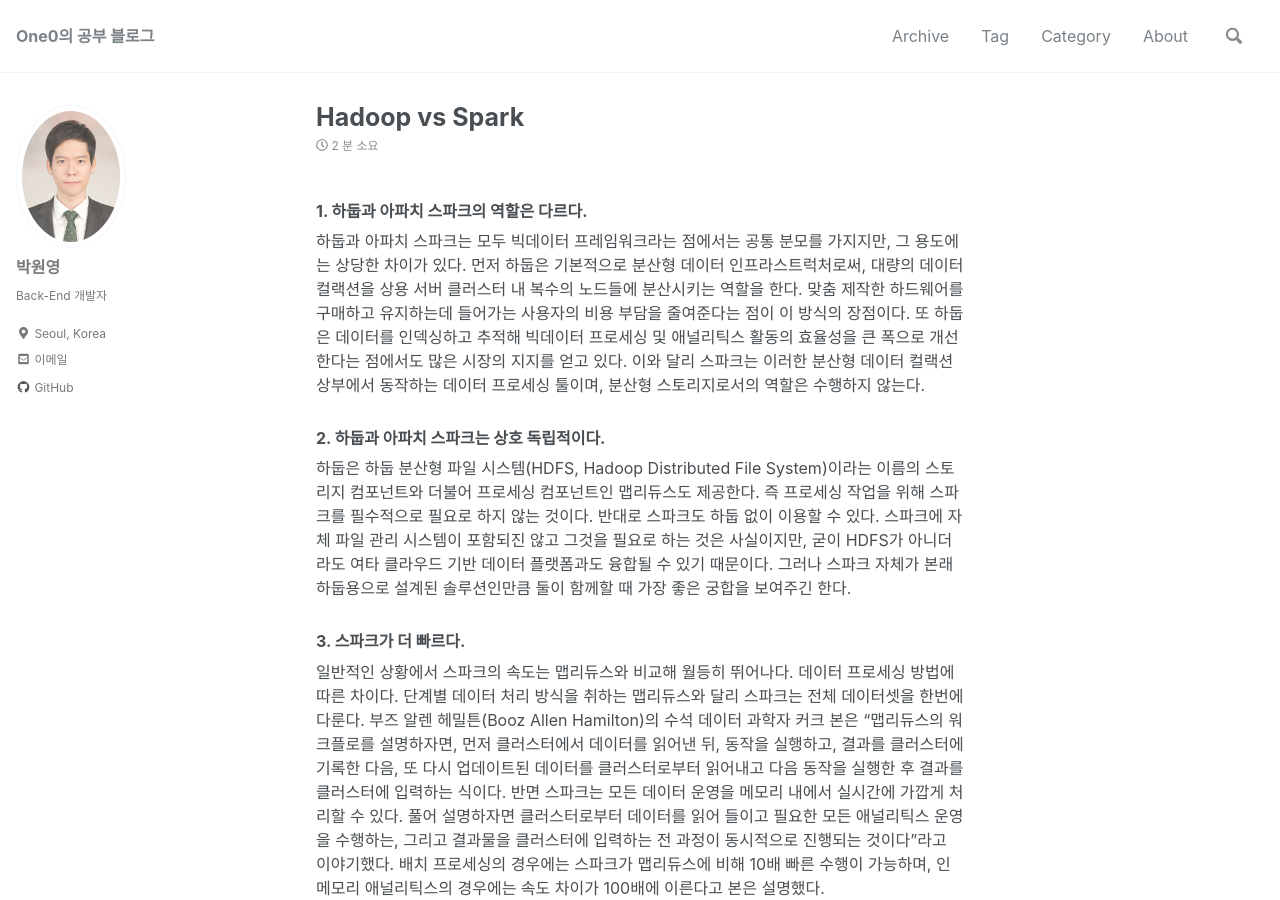
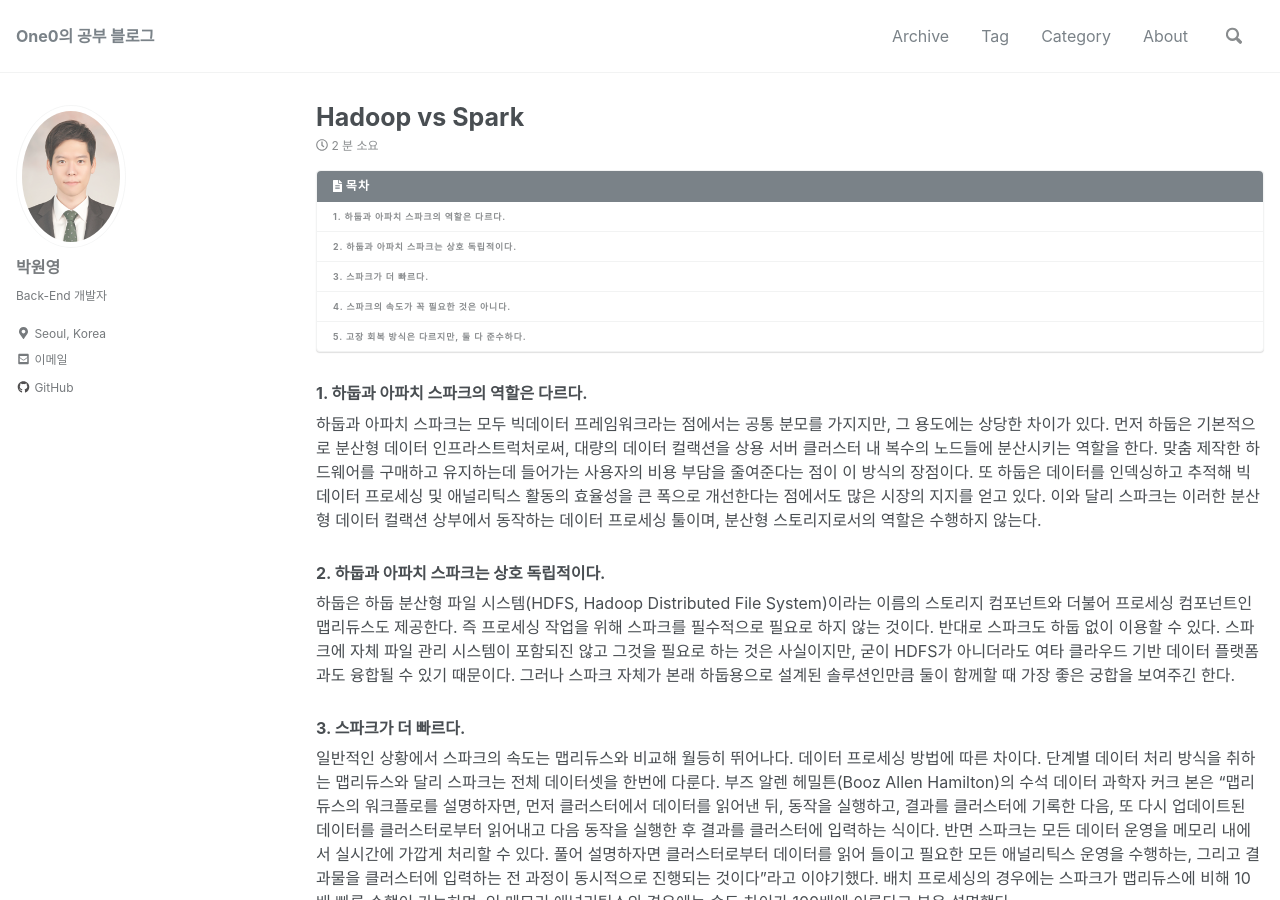
Before and after one commit to WonYoungPark/blog, a Jekyll site: the page built from _posts/06.Hadoop/2017-11-06-Hadoop vs Spark.md, in a window 1280 px wide and 900 px high. Built offline with Jekyll 4.4.1, drawn with Linux system fonts in a browser that asks for light colours; nearby versions of some CDN libraries; comment, search, counter and statistics services are not loaded; part of the change alters nothing that is shown.

Commit message:
설정 변경

```diff
--- a/_config.yml
+++ b/_config.yml
@@ -24,8 +24,10 @@ url                      : "https://blog.one0.me"
 baseurl                  : # the subpath of your site, e.g. "/blog"
 repository               : "wonyoungpark.github.io"
 teaser                   : # path of fallback teaser image, e.g. "/assets/images/500x300.png"
-# breadcrumbs            : false # true, false (default)
+breadcrumbs              : false # true, false (default)
 words_per_minute         : 200
+header:
+  images                 : /assets/images/iron-man.jpg
 comments:
   provider               : "disqus" # false (default), "disqus", "discourse", "facebook", "google-plus", "staticman", "staticman_v2" "custom"
   disqus:
@@ -197,7 +199,7 @@ sass:
 permalink: /:categories/:title/
 paginate: 5 # amount of posts to show
 paginate_path: /page:num/
-timezone: # https://en.wikipedia.org/wiki/List_of_tz_database_time_zones
+timezone:	Asia/Seoul # https://en.wikipedia.org/wiki/List_of_tz_database_time_zones
 
 
 # Plugins (previously gems:)
@@ -267,3 +269,6 @@ defaults:
       comments: true # true
       share: true # 포스트 공유 기능을 활성화 할 것인지 정한다. 기본값은 true이다.
       related: true
+      toc: true
+      toc_label: "목차"
+      classes: wide
```
